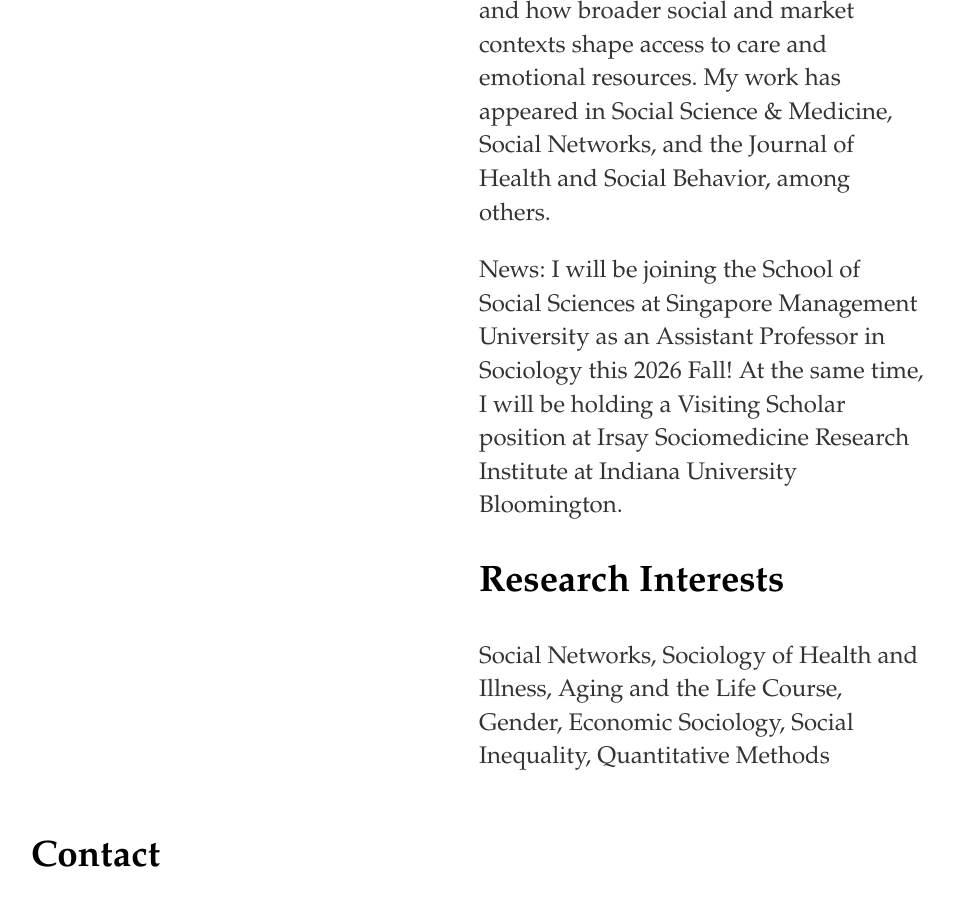
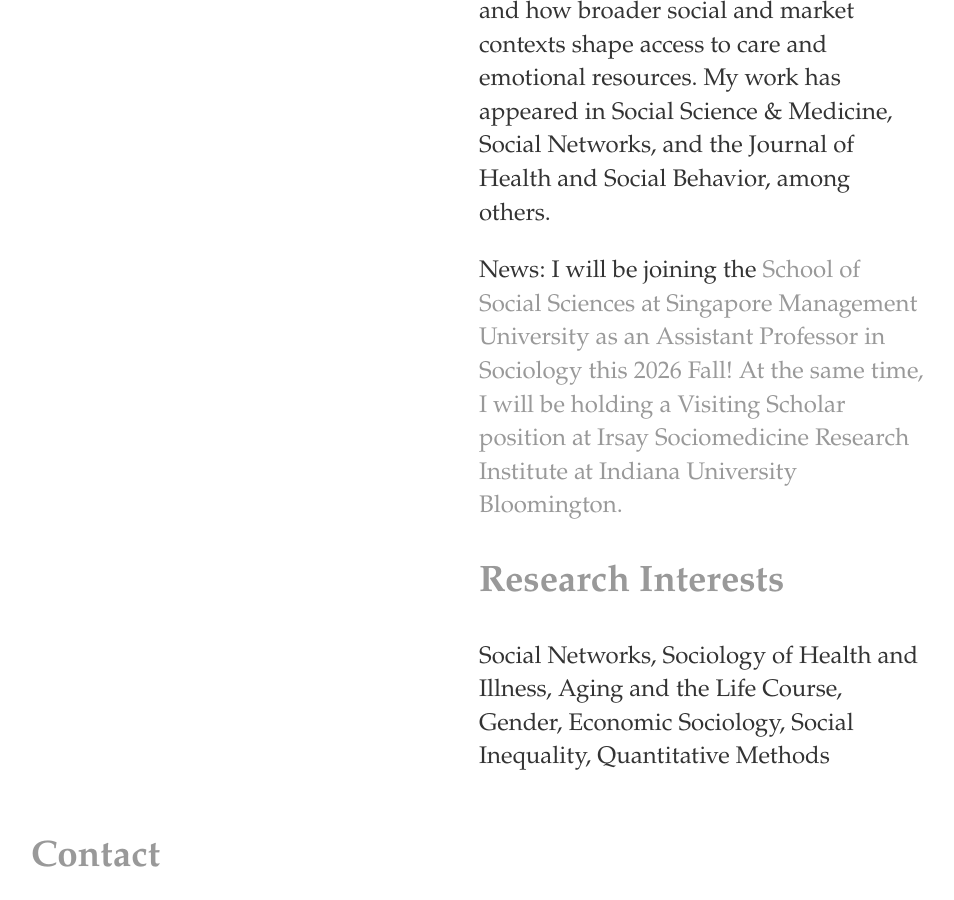
Before and after one commit to windyqu/windyqu.github.io, a Jekyll site: the page built from index.html, in a window 1280 px wide and 900 px high, scrolled down 870 px. Shown: the whole window, without its empty margins (161-1115 px from the left). Built offline with Jekyll 4.4.1, drawn with Linux system fonts in a browser that asks for light colours; part of the change alters nothing that is shown.

```diff
--- a/index.html
+++ b/index.html
@@ -35,7 +35,7 @@ title: Tianyao Qu's Homepage
 
 		My work has appeared in Social Science & Medicine, Social Networks, and the Journal of Health and Social Behavior, among others.
         <p>
-        News: I will be joining the School of Social Sciences at Singapore Management University as an Assistant Professor in Sociology this 2026 Fall! At the same time, I will be holding a Visiting Scholar position at Irsay Sociomedicine Research Institute at Indiana University Bloomington.
+        News: I will be joining the <a href="https://faculty.smu.edu.sg/profile/tianyao-qu-8656" target="_blank"> School of Social Sciences at Singapore Management University as an Assistant Professor in Sociology this 2026 Fall! At the same time, I will be holding a Visiting Scholar position at Irsay Sociomedicine Research Institute at Indiana University Bloomington.
 		</p>
 		</p>
 
```
